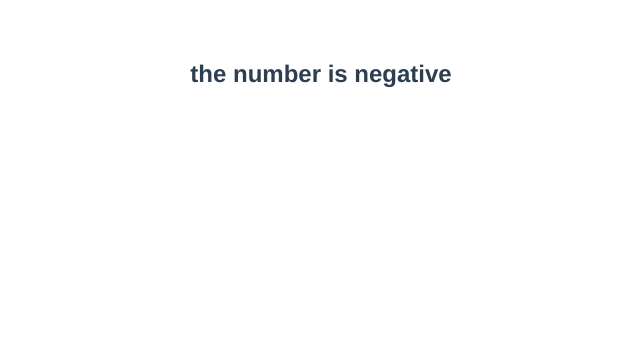
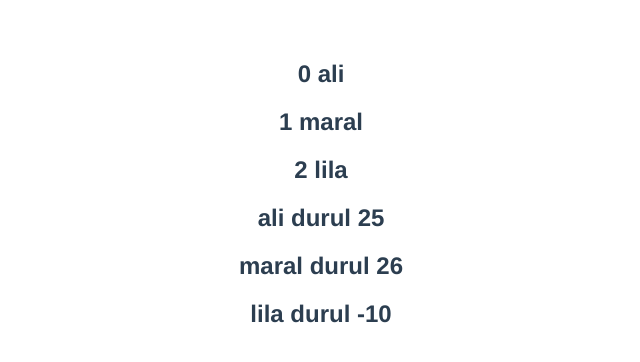
Before and after one commit to AliDurul/VueJS, a Vue app in the folder vue-intro/: page / in a window 1280 px wide. Shown: the top 362 px of the page, without its empty margins (319-959 px from the left). Built offline with nearby package versions, Linux system fonts and the light colour scheme.

Commit message:
list rendering

```diff
--- a/vue-intro/src/App.vue
+++ b/vue-intro/src/App.vue
@@ -1,16 +1,11 @@
 <template>
-  <h2 v-if="num === 1">the number zero</h2>
-  <h2 v-else-if="num < 0">the number is negative</h2>
-  <h2 v-else>the number is not zero</h2>
+  <h2 v-for="(name, index) in names" :key="name">{{ index }} {{ name }}</h2>
 
-  <div v-if="display">
-    <h2>Ali</h2>
-    <h2> "8" </h2>
-    <h2>maral</h2>
-  </div>
-
-  <h2 v-show="showElement">using v-show</h2>
-  <h2 v-if="showElement">using v-if</h2>
+  <h2 v-for="(fullname, index) in fullNames" :key="index">
+    {{ fullname.first }}
+    {{ fullname.surname }}
+    {{ fullname.age }}
+  </h2>
 </template>
 
 <script>
@@ -18,9 +13,12 @@ export default {
   name: "App",
   data() {
     return {
-      num: -5,
-      display: false,
-      showElement:false
+      names: ["ali", "maral", "lila"],
+      fullNames: [
+        { first: "ali", surname: "durul", age: 25 },
+        { first: "maral", surname: "durul", age: 26 },
+        { first: "lila", surname: "durul", age: -10 },
+      ],
     };
   },
 };
```
